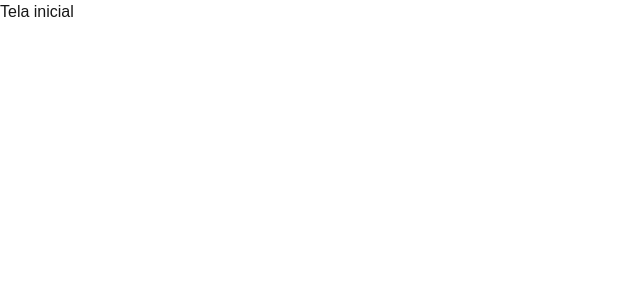
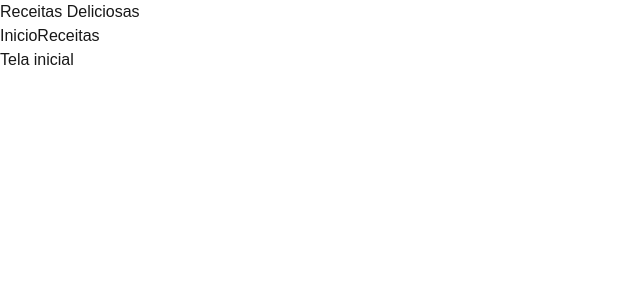
Before and after one commit to enriquemantovani/Site--receitas, a Next.js app: page / in a window 1280 px wide. Shown: the top 300 px of the page, without its empty margins (0-640 px from the left). Built offline with nearby package versions, Linux system fonts and the light colour scheme.

Commit message:
feat: estrutura do header

```diff
--- a/src/app/layout.tsx
+++ b/src/app/layout.tsx
@@ -1,6 +1,7 @@
 import type { Metadata } from "next";
 import { Inter } from "next/font/google";
 import "./globals.css";
+import Header from "@/components/Header";
 
 const inter = Inter({
   variable: "--font-inter",
@@ -22,6 +23,7 @@
       <body
         className={`${inter.variable} antialiased`}
       >
+        <Header/>
         {children}
       </body>
     </html>
--- /dev/null
+++ b/src/components/Header/index.tsx
@@ -0,0 +1,24 @@
+import Link from "next/link"
+
+export default function Header() {
+    return (
+        <header>
+            <Link href="/"> Receitas Deliciosas</Link>
+
+            <nav>
+                <Link href="/">
+                Inicio
+                </Link>
+
+                <Link href="/receitas">
+                Receitas
+                </Link>
+
+
+
+            </nav>
+        </header>
+
+    )
+
+}
```
